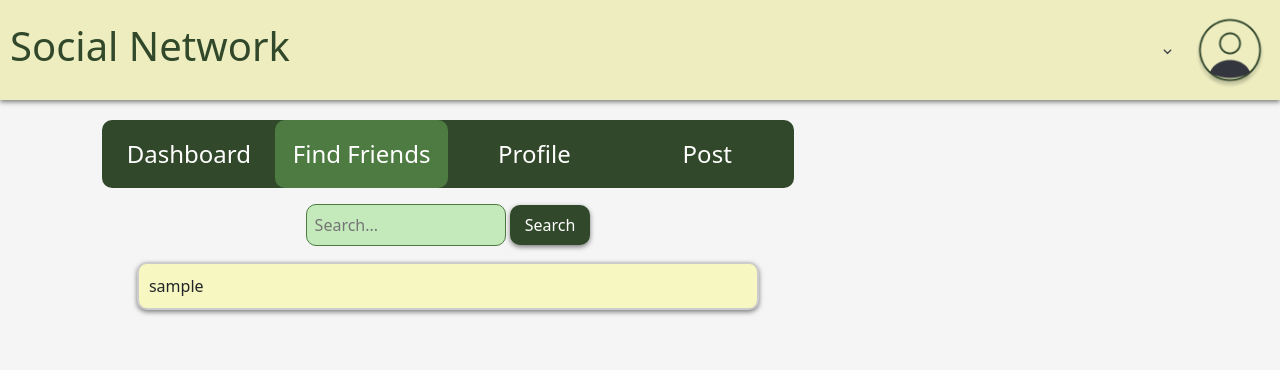
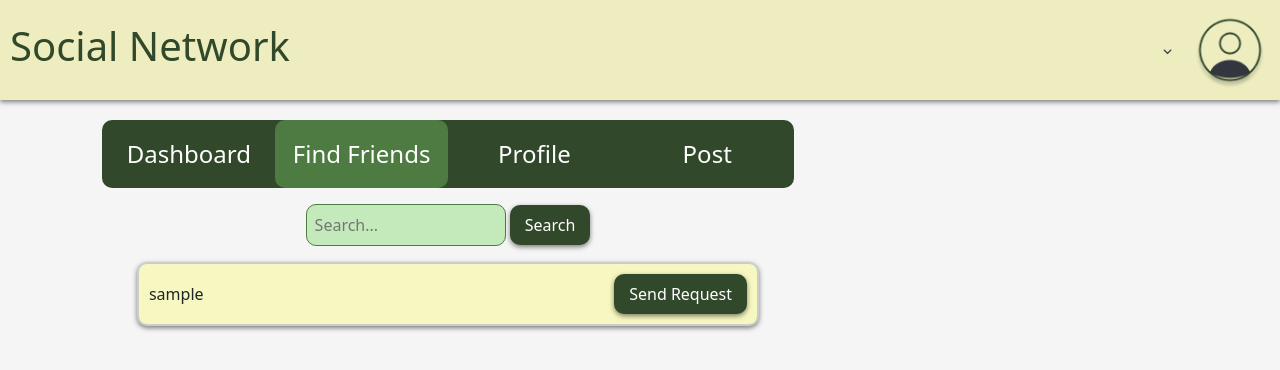
Before and after one commit to Geoxxll/SocialNetworking, a Django app: page /social/find-friends/ in a window 1280 px wide. Shown: the top 370 px of the page. Run offline with Django 5.2, Linux system fonts and the light colour scheme; tables that the repository leaves empty hold one stand-in row (values such as "Sample post"); some libraries are stand-ins or nearby versions.

Commit message:
send-request added and styled

```diff
--- a/server/socialNetworking/static/styles.css
+++ b/server/socialNetworking/static/styles.css
@@ -202,6 +202,13 @@ body {
     margin-bottom: 16px;
 }
 
+#user-container {
+    display: flex;
+    justify-content: center;
+    margin-top: 16px;
+    margin-bottom: 16px;
+}
+
 
 /* Style for the search button */
 .search-button {
@@ -215,8 +222,20 @@ body {
     box-shadow: 0px 2px 5px rgba(0, 0, 0, 0.5);
 }
 
+.send-request-button {
+    border-radius: 10px;
+    padding: 8px 15px;
+    background-color: #31492A;
+    color: white;
+    border: none;
+    cursor: pointer;
+    outline: none;
+    box-shadow: 0px 2px 5px rgba(0, 0, 0, 0.5);
+    margin-left: auto;
+}
+
 /* Hover effect for the search button */
-.search-button:hover {
+.search-button:hover  .send-request-button {
     background-color: #416837;
 }
 
--- a/server/socialNetworking/templates/socialNetworking/find_friends.html
+++ b/server/socialNetworking/templates/socialNetworking/find_friends.html
@@ -39,9 +39,14 @@
 
             <!-- user list -->
             {% for user in user_list %}
-                <div id="user-container" class="left-content">
-                    <span>{{ user.username }}</span>
-                </div>
+                {% if user.username != request.user.username %}
+
+                    <div id="user-container" class="left-content">
+                        <span>{{ user.username }}</span>
+                        <button type="submit" class="send-request-button">Send Request</button>
+
+                    </div>
+                {% endif %}
             {% endfor %}
 
         </div>
```
